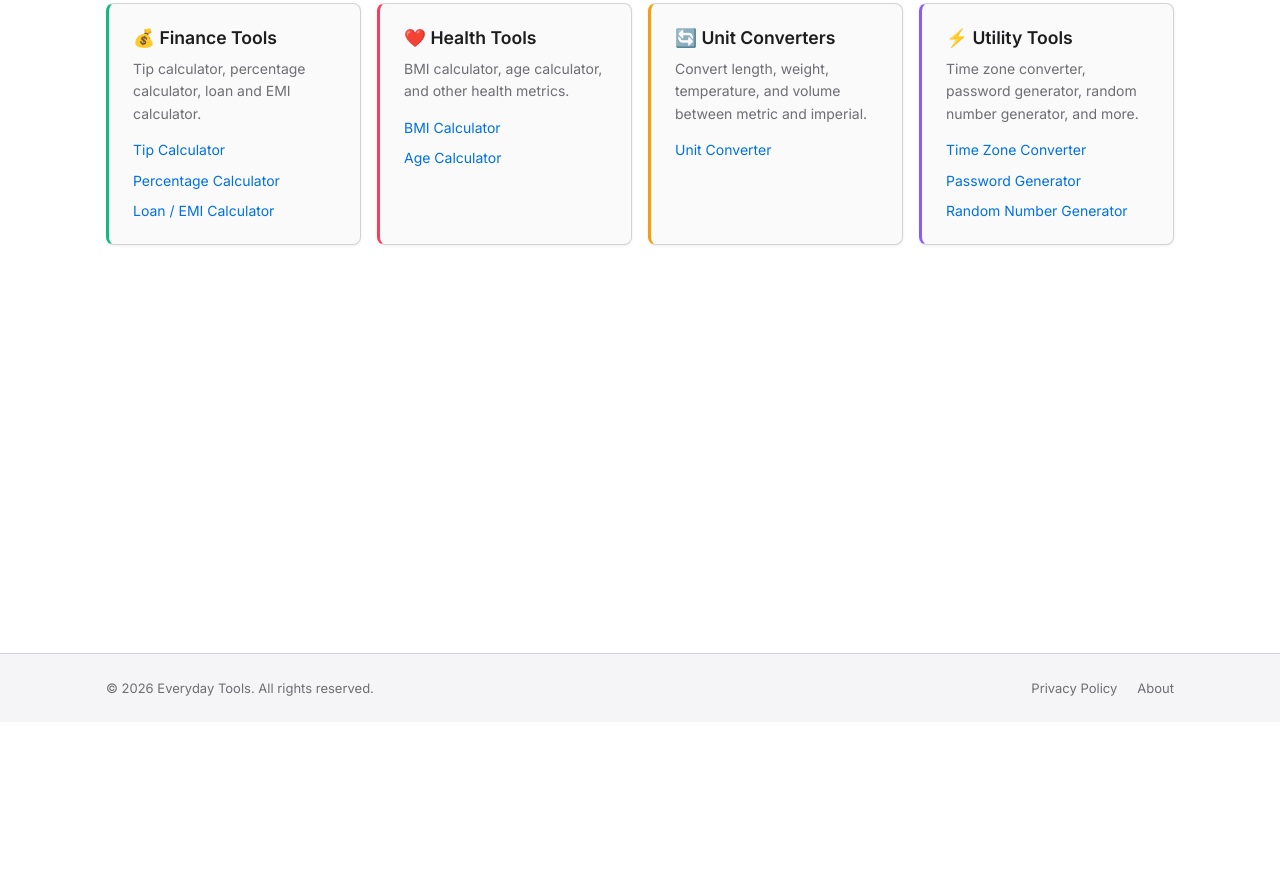
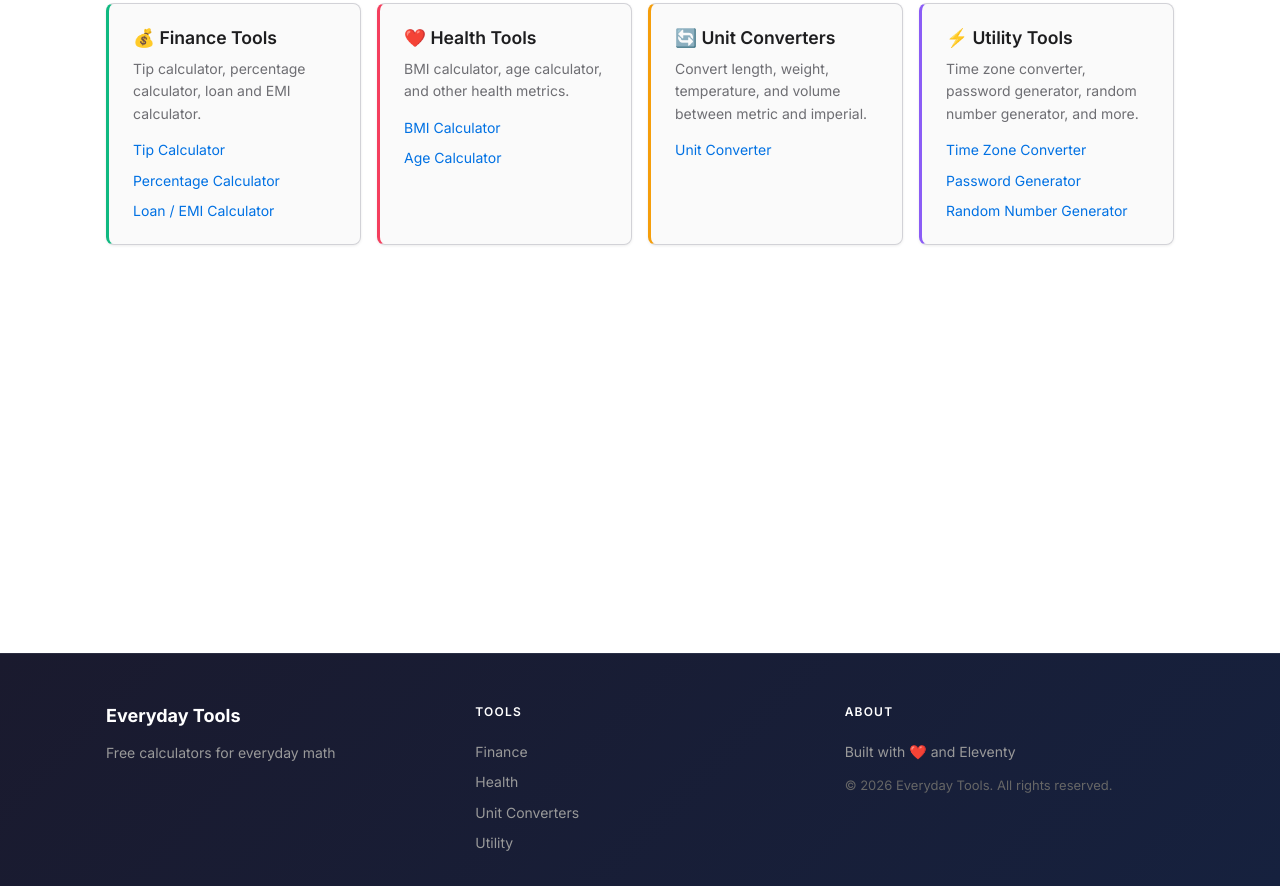
Before and after one commit to bikram13/hobby-websites, an Eleventy site: page everyday-tools/src/index.njk in a window 1280 px wide. Shown: the part 321-1207 px from the top of the page. Before the commit the page ends 1043 px from the top, so only its background shows below. Built offline with nearby package versions, Linux system fonts and the light colour scheme; Eleventy itself is replaced by a stand-in of ours; files that its build step writes are made by us from their sources.

Commit message:
feat: US-006 - Footer redesign with 3-column layout

```diff
--- a/everyday-tools/_includes/footer.njk
+++ b/everyday-tools/_includes/footer.njk
@@ -1,9 +1,22 @@
 <footer class="site-footer">
-  <div class="container">
-    <p>&copy; 2026 Everyday Tools. All rights reserved.</p>
-    <nav class="footer-nav" aria-label="Footer navigation">
-      <a href="#">Privacy Policy</a>
-      <a href="#">About</a>
-    </nav>
+  <div class="footer-inner container">
+    <div class="footer-col footer-brand">
+      <span class="footer-brand-name">Everyday Tools</span>
+      <p class="footer-tagline">Free calculators for everyday math</p>
+    </div>
+    <div class="footer-col">
+      <h3 class="footer-heading">Tools</h3>
+      <nav class="footer-links" aria-label="Tool categories">
+        <a href="/finance/">Finance</a>
+        <a href="/health/">Health</a>
+        <a href="/unit-converters/">Unit Converters</a>
+        <a href="/utility/">Utility</a>
+      </nav>
+    </div>
+    <div class="footer-col">
+      <h3 class="footer-heading">About</h3>
+      <p class="footer-about">Built with ❤️ and Eleventy</p>
+      <p class="footer-copy">&copy; 2026 Everyday Tools. All rights reserved.</p>
+    </div>
   </div>
 </footer>
--- a/everyday-tools/src/css/main.css
+++ b/everyday-tools/src/css/main.css
@@ -157,21 +157,70 @@ code {
 
 /* Footer */
 .site-footer {
-  background: var(--color-footer-bg);
-  border-top: 1px solid var(--color-border);
-  padding: 1.5rem 0;
+  background: linear-gradient(135deg, #1a1a2e, #16213e);
+  border-top: 1px solid rgba(255,255,255,0.08);
+  padding: 3rem 0 2rem;
   margin-top: 3rem;
+  color: #ccc;
 }
-.site-footer .container {
+[data-theme="dark"] .site-footer {
+  background: linear-gradient(135deg, #0d0d1a, #111122);
+}
+.footer-inner {
+  display: grid;
+  grid-template-columns: 1fr;
+  gap: 2rem;
+}
+@media (min-width: 768px) {
+  .footer-inner {
+    grid-template-columns: repeat(3, 1fr);
+    gap: 2.5rem;
+  }
+}
+.footer-col {
   display: flex;
-  align-items: center;
-  justify-content: space-between;
-  flex-wrap: wrap;
-  gap: 0.75rem;
+  flex-direction: column;
+  gap: 0.5rem;
 }
-.site-footer p, .footer-nav a { font-size: 0.8125rem; color: var(--color-text-muted); }
-.footer-nav { display: flex; gap: 1.25rem; }
-.footer-nav a:hover { color: var(--color-accent); }
+.footer-brand-name {
+  font-size: 1.125rem;
+  font-weight: 700;
+  color: #fff;
+}
+.footer-tagline {
+  font-size: 0.875rem;
+  color: #999;
+  margin: 0.25rem 0 0;
+}
+.footer-heading {
+  text-transform: uppercase;
+  letter-spacing: 0.1em;
+  font-size: 0.75rem;
+  font-weight: 600;
+  color: #fff;
+  margin: 0 0 0.75rem;
+}
+.footer-links {
+  display: flex;
+  flex-direction: column;
+  gap: 0.5rem;
+}
+.footer-links a {
+  color: #999;
+  font-size: 0.875rem;
+  transition: color 0.2s ease;
+}
+.footer-links a:hover { color: #fff; }
+.footer-about {
+  font-size: 0.875rem;
+  color: #999;
+  margin: 0;
+}
+.footer-copy {
+  font-size: 0.8125rem;
+  color: #666;
+  margin: 0.25rem 0 0;
+}
 
 /* Hero */
 @keyframes gradientShift {
```
